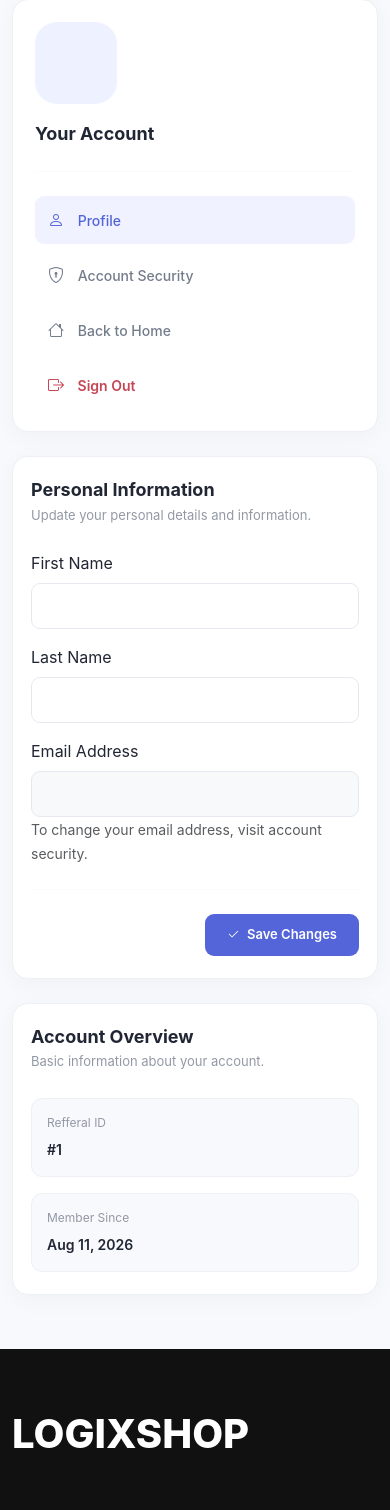
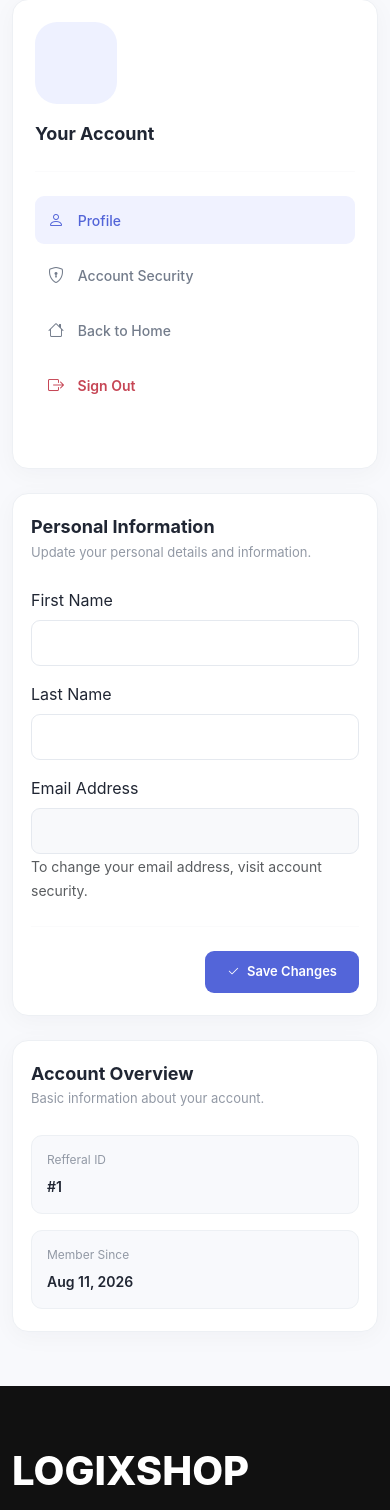
Before and after one commit to yasinnazari/LogixShop, a Django app: page /dashboard/ in a window 390 px wide. Shown: the part 108-1618 px from the top of the page. Run offline with Django 5.2, Linux system fonts and the light colour scheme; a user stored in the database is signed in; parts of the project's set-up code (start-up, migrations or seed data) failed here and were passed over.

Commit message:
Changed some messages & Fixed dashboard sidebar

```diff
--- a/shop/authentication/views.py
+++ b/shop/authentication/views.py
@@ -131,7 +131,7 @@ def register(request):
         return redirect('shop:resend_verification')
 
     log_security_event('registration_created', request, user=user, email=user.email)
-    messages.success(request, 'Check your email for a six-digit verification code.')
+    messages.success(request, 'Your account has been created successfully!')
 
     return redirect(f"{reverse('shop:verify_email')}?email={payload.email}")
 
@@ -221,6 +221,7 @@ def login_view(request):
 
     login(request, user)
     log_security_event('login_succeeded', request, user=user, email=user.email)
+    messages.success(request, 'You have successfully signed in')
 
     return redirect(_safe_next_url(request))
 
@@ -419,6 +420,6 @@ def verify_email_change(request):
         return _render(request, 'auth/verify_email_change.html', errors={'code': ['The code is invalid or expired.']}, status=400)
 
     log_security_event('email_changed', request, user=user, email=user.email)
-    messages.success(request, 'Your email address has been changed.')
+    messages.success(request, 'Your email address has been changed')
 
     return redirect('shop:dashboard')
--- a/shop/static/css/dashboard.css
+++ b/shop/static/css/dashboard.css
@@ -3,6 +3,25 @@
   padding: 55px 0;
   background: #f8f9fc;
   color: #202633;
+}
+
+.dashboard-layout-row {
+  align-items: stretch;
+}
+
+.dashboard-sidebar-column,
+.dashboard-content-column {
+  display: flex;
+  min-width: 0;
+}
+
+.dashboard-content-column {
+  flex-direction: column;
+}
+
+.dashboard-sidebar-column > *,
+.dashboard-content-column > * {
+  width: 100%;
 }
 
 .profile-card {
@@ -13,7 +32,12 @@
 }
 
 .profile-sidebar {
-  height: 100%;
+  height: 470px;
+  width: 100%;
+  flex: 0 0 100%;
+  min-width: 0;
+  max-height: 470px;
+  overflow-y: auto;
   padding: 28px 24px;
 }
 
@@ -100,6 +124,8 @@
 }
 
 .profile-content {
+  width: 100%;
+  min-width: 0;
   padding: 30px;
 }
 
--- a/shop/static/css/styles.css
+++ b/shop/static/css/styles.css
@@ -674,14 +674,25 @@ a {
 /* ================= BENEFITS ================= */
 
 .benefits {
-  padding: 80px 0;
+  padding: 64px 0;
   border-bottom: 1px solid var(--border);
+}
+
+.benefits .row > [class*="col-"] {
+  display: flex;
 }
 
 .benefit {
   display: flex;
   gap: 18px;
   align-items: center;
+  width: 100%;
+  min-height: 100%;
+  padding: 24px;
+  border: 1px solid var(--border);
+  border-radius: 18px;
+  background: #fff;
+  box-shadow: 0 8px 24px rgba(17, 17, 17, 0.04);
 }
 
 .benefit-icon {
@@ -692,12 +703,14 @@ a {
   align-items: center;
   justify-content: center;
   border-radius: 50%;
-  background: #f2f2f0;
+  background: rgba(66, 70, 232, 0.09);
+  color: var(--accent);
   font-size: 21px;
 }
 
 .benefit h5 {
   margin-bottom: 5px;
+  line-height: 1.3;
   font-weight: 700;
 }
 
@@ -705,6 +718,17 @@ a {
   margin: 0;
   color: #888;
   font-size: 13px;
+  line-height: 1.5;
+}
+
+@media (max-width: 575px) {
+  .benefits {
+    padding: 48px 0;
+  }
+
+  .benefit {
+    padding: 20px;
+  }
 }
 
 /* =========FOOTER=========== */
--- a/shop/templates/auth/account_security.html
+++ b/shop/templates/auth/account_security.html
@@ -12,12 +12,12 @@
    <div class="container">
       {% include "auth/_errors.html" %}
 
-      <div class="row g-4">
-         <div class="col-lg-3">
+      <div class="row g-4 dashboard-layout-row">
+         <div class="col-lg-3 dashboard-sidebar-column">
             {% include "auth/_dashboard_sidebar.html" with active_section="security" %}
          </div>
 
-         <div class="col-lg-9">
+         <div class="col-lg-9 dashboard-content-column">
             <div class="profile-card profile-content" id="account-security">
                <h5 class="section-title mb-2">Account Security</h5>
 
--- a/shop/templates/auth/dashboard.html
+++ b/shop/templates/auth/dashboard.html
@@ -14,13 +14,13 @@
 
         {% include "auth/_errors.html" %}
 
-        <div class="row g-4">
+        <div class="row g-4 dashboard-layout-row">
 
-            <div class="col-lg-3">
+            <div class="col-lg-3 dashboard-sidebar-column">
                 {% include "auth/_dashboard_sidebar.html" with active_section="personal" %}
             </div>
 
-            <div class="col-lg-9">
+            <div class="col-lg-9 dashboard-content-column">
                 <div class="profile-card profile-content mb-4"
                      id="personal-info">
 
--- a/shop/templates/partials/hero.html
+++ b/shop/templates/partials/hero.html
@@ -48,9 +48,9 @@
          </div>
 
          <div class="col-lg-6">
-               <div class="hero-image-wrapper">
-                  <img class="hero-image" src="{% static 'assets/VectorShop1.jpg' %}" alt="LogixShop">
-               </div>
+            <div class="hero-image-wrapper">
+               <img class="hero-image" src="{% static 'assets/VectorShop1.jpg' %}" alt="LogixShop">
+            </div>
          </div>
 
       </div>
```
